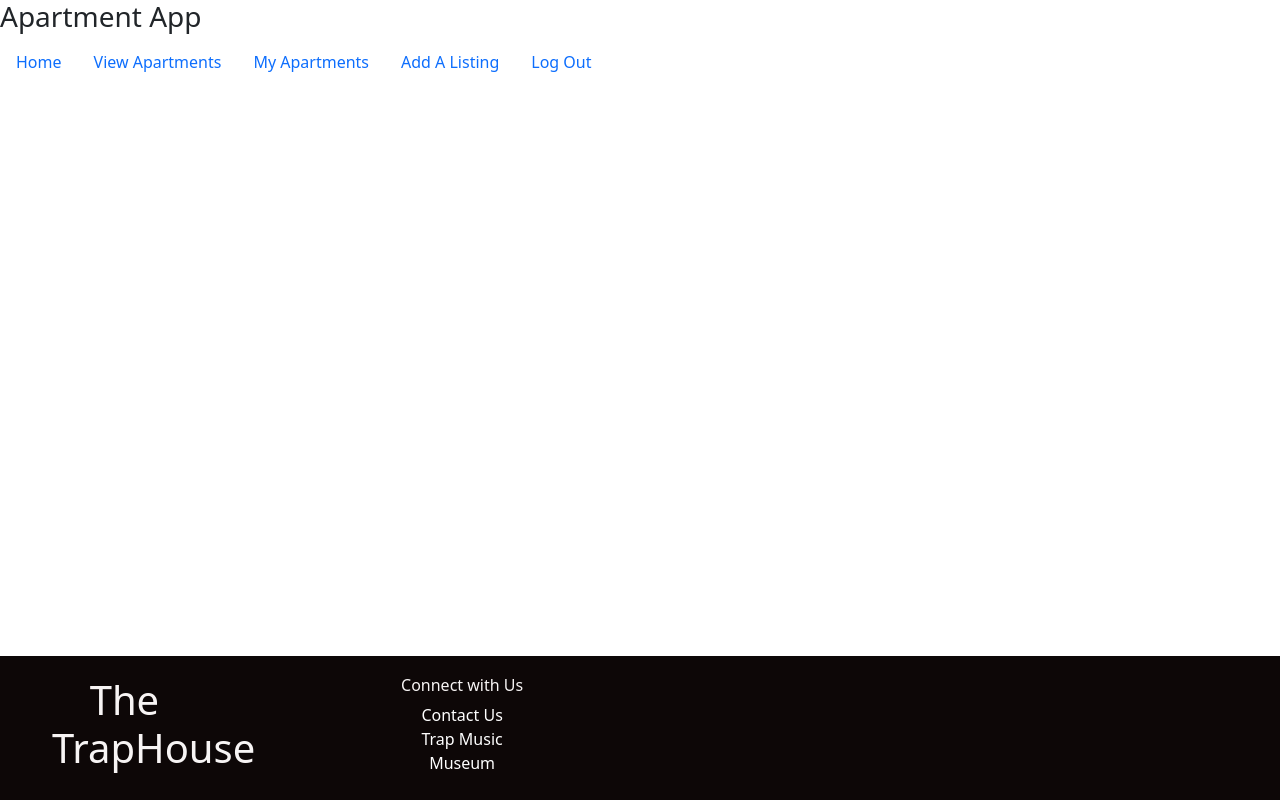
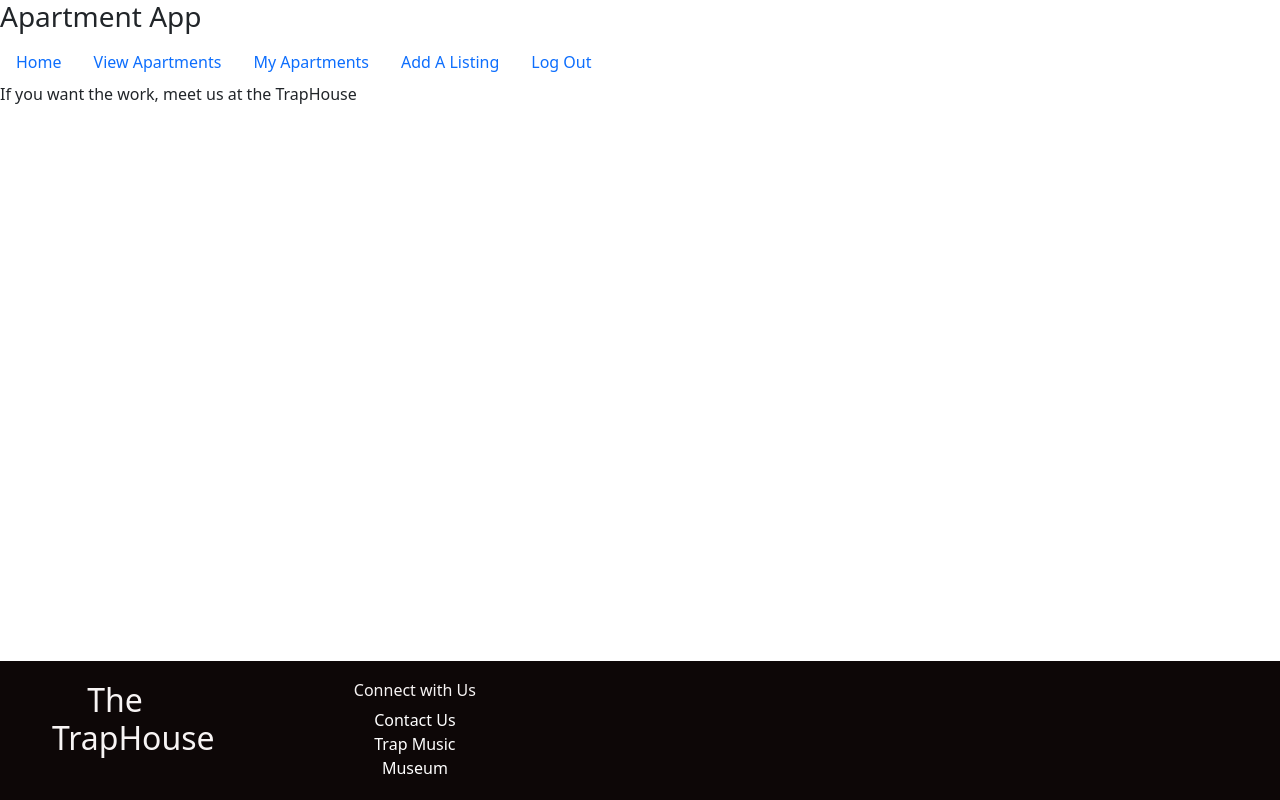
Before and after one commit to learn-academy-2023-india/apartment-app-frontend-the-trap-house, a React (Create React App) app: page /contact in a window 1280 px wide. Built offline with nearby package versions, Linux system fonts and the light colour scheme.

Commit message:
changed h1 tag and added a return statement

```diff
--- a/src/components/Footer.js
+++ b/src/components/Footer.js
@@ -7,7 +7,7 @@ const Footer = () => {
           <div className="container">
             <div className="row">
               <div className="col-md-4">
-                <h1>The TrapHouse</h1>
+                <h2>The TrapHouse</h2>
               </div>
               <div className="col-md-4">
               </div>
--- a/src/pages/Contact.js
+++ b/src/pages/Contact.js
@@ -3,7 +3,7 @@ import React from "react"
 const Contact = () => {
   return (
     <>
-
+        <p>If you want the work, meet us at the TrapHouse</p>
     </>
   )
 }
```
